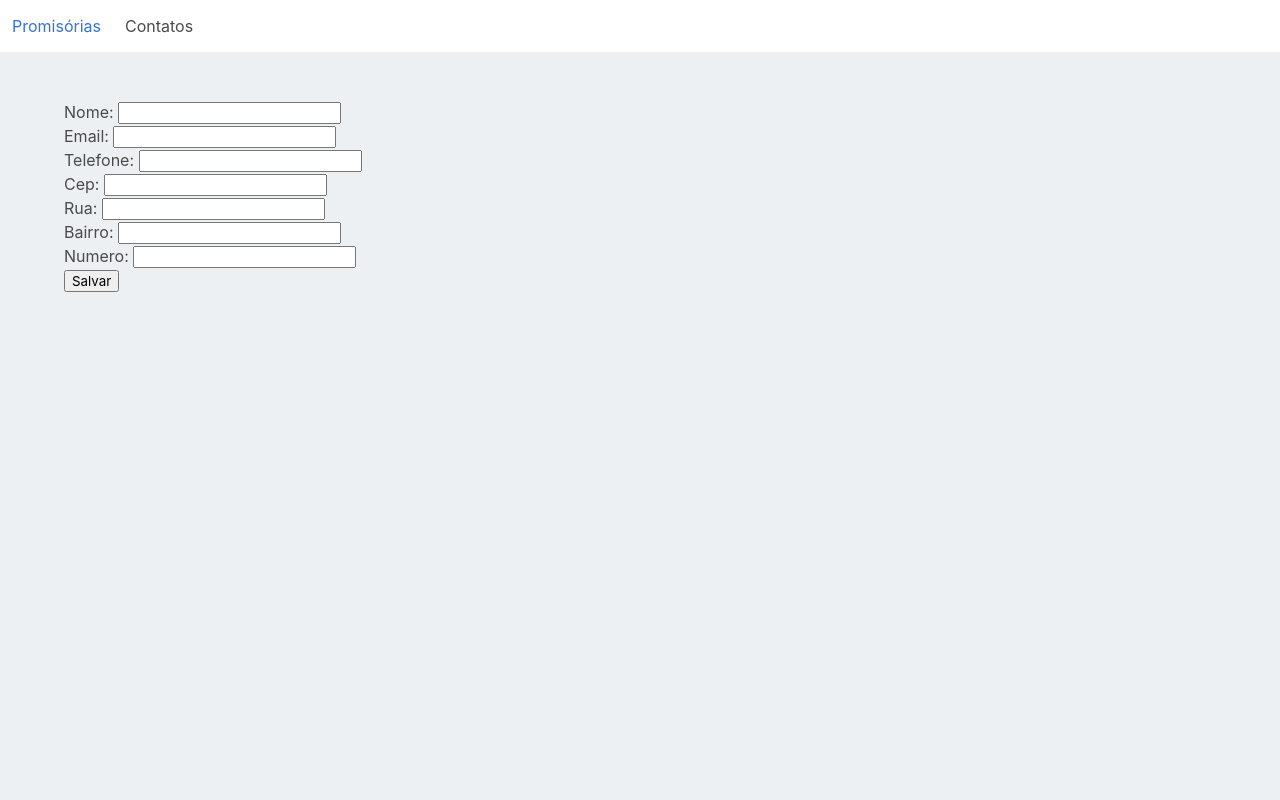
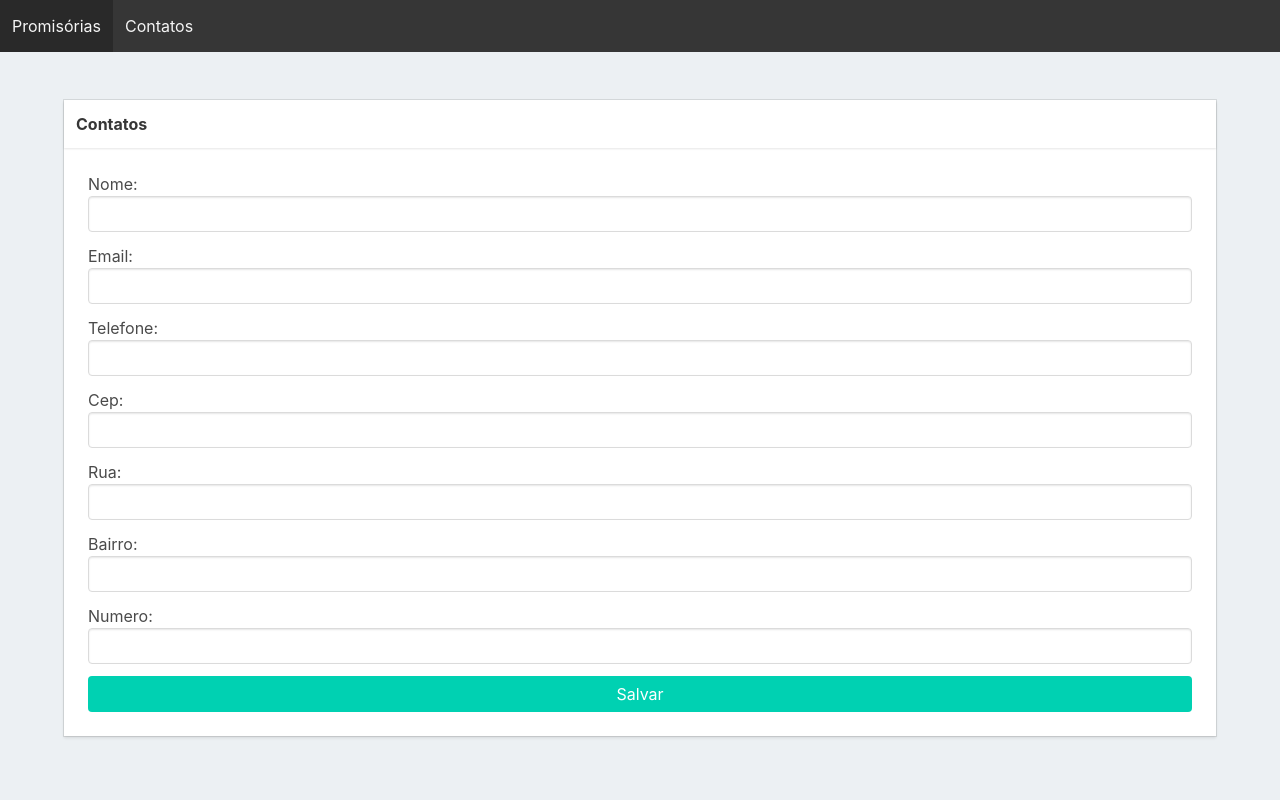
Before and after one commit to flaviogf/promissory_note, a Django app: page /contatos/criar/ in a window 1280 px wide. Run offline with Django 3.2, Linux system fonts and the light colour scheme; some libraries are stand-ins or nearby versions.

Commit message:
layout base

```diff
--- /dev/null
+++ b/commom/static/commom/base/base.css
@@ -0,0 +1,11 @@
+:root {
+    --cor-fundo: #ECF0F3;
+}
+
+html, body {
+    background-color: var(--cor-fundo);
+}
+
+.is-fullwidth {
+    width: 100%;
+}
--- /dev/null
+++ b/commom/static/commom/base/base.js
@@ -0,0 +1,8 @@
+(() => {
+    const botaoMenu = document.querySelector('.navbar-burger')
+    const menu = document.querySelector('.navbar-menu')
+    botaoMenu.onclick = () => {
+        botaoMenu.classList.toggle('is-active')
+        menu.classList.toggle('is-active')
+    }
+})()
--- a/commom/templates/commom/base.html
+++ b/commom/templates/commom/base.html
@@ -1,47 +1,32 @@
+{% load static %}
+
 <!DOCTYPE html>
 <html lang="pt-br">
 <head>
   <meta name="viewport" content="width=device-width, initial-scale=1">
   <meta charset="utf-8">
-  <link rel="stylesheet" href="https://cdnjs.cloudflare.com/ajax/libs/bulma/0.7.4/css/bulma.css">
-  <title>{% block titulo %}{% endblock %}</title>
-  <style>
-  html, body {
-    background-color: #ECF0F3;
-    height: 100%;
-  }
-  </style>
+  <link rel="stylesheet" href="https://cdnjs.cloudflare.com/ajax/libs/bulma/0.7.4/css/bulma.min.css">
+  <link rel="stylesheet" href="{% static 'commom/base/base.css' %}">
 </head>
 <body>
-  <nav class="navbar" role="navigation" aria-label="main navigation">
+  <nav class="navbar is-dark" role="navigation" aria-label="main navigation">
     <div class="navbar-brand">
-      <a class="navbar-item" href="#">Promisórias</a>
+      <a class="navbar-item">Promisórias</a>
+
       <a role="button" class="navbar-burger" aria-label="menu" aria-expanded="false">
         <span aria-hidden="true"></span>
         <span aria-hidden="true"></span>
         <span aria-hidden="true"></span>
       </a>
     </div>
+
     <div class="navbar-menu">
       <div class="navbar-start">
         <a class="navbar-item" href="{% url 'contatos:list' %}">Contatos</a>
       </div>
     </div>
   </nav>
-  <div class="section">
-    <div class="container">
-      {% block conteudo %}{% endblock %}
-    </div>
-  </div>
-  <script src="https://cdnjs.cloudflare.com/ajax/libs/jquery/3.3.1/jquery.min.js"></script>
-  <script>
-    $(document).ready(function() {
-      $('.navbar-burger').click(function() {
-          $('.navbar-burger').toggleClass('is-active');
-          $('.navbar-menu').toggleClass('is-active');
-      });
-    });
-  </script>
-  {% block script %}{% endblock %}
+  {% block conteudo %}{% endblock %}
+  <script src="{% static 'commom/base/base.js' %}"></script>
 </body>
 </html>
--- a/contatos/templates/contatos/create.html
+++ b/contatos/templates/contatos/create.html
@@ -5,29 +5,39 @@
 {% block titulo %}Criar Contato{% endblock %}
 
 {% block conteudo %}
+<div class="section">
+  <div class="container">
+    <div class="card">
+      <div class="card-header">
+        <span class="card-header-title">Contatos</span>
+      </div>
+      <div class="card-content">
         <form method="post">
+
           {% csrf_token %}
 
           {% for it in contato_form %}
-
-      <div>
+            <div class="field">
+              <div class="control">
                 {{ it.label_tag }}
-        {% render_field it %}
+                {% render_field it class="input" %}
               </div>
-
+            </div>
           {% endfor %}
 
           {% for it in endereco_form %}
-
-      <div>
+            <div class="field">
+              <div class="control">
                 {{ it.label_tag }}
-        {% render_field it %}
+                {% render_field it class="input" %}
               </div>
-
+            </div>
           {% endfor %}
 
-      <button type="submit">Salvar</button>
+          <button class="button is-primary is-fullwidth" type="submit">Salvar</button>
         </form>
       </div>
     </div>
+  </div>
+</div>
 {% endblock %}
```
Also changed, not shown: contatos/templates/contatos/index.html (+11 -8 lines), contatos/migrations/0003_auto_20190214_1442.py (added). Lines whose indentation alone changed are shown as unchanged.
